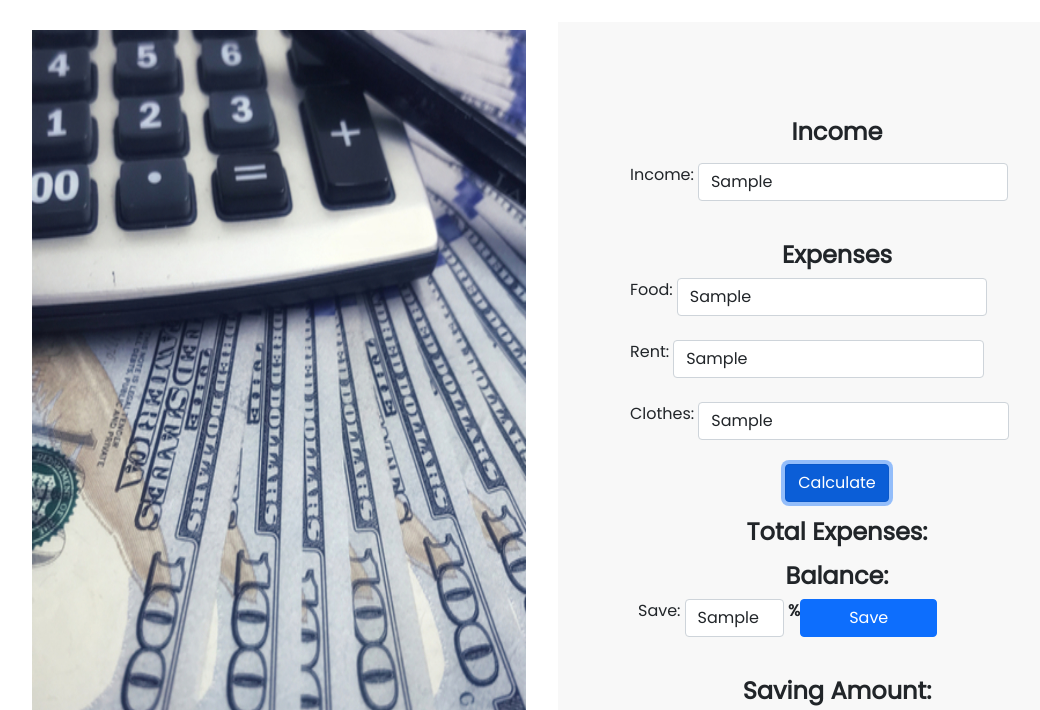
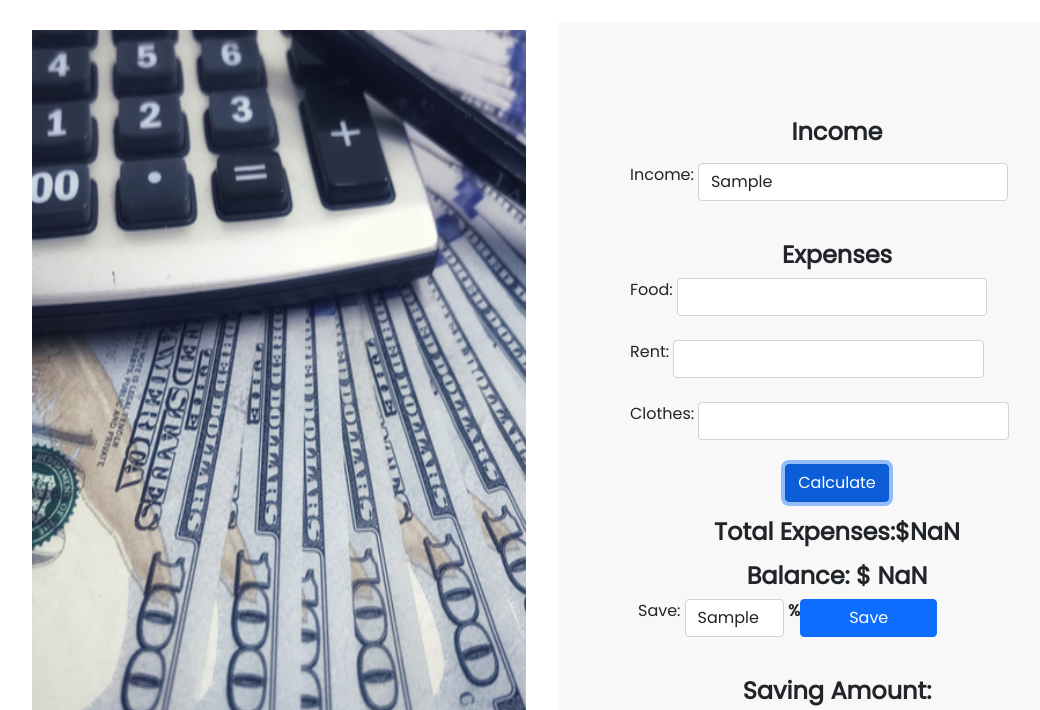
Before and after one commit to muhammadsajit/money-master-website, a plain HTML site: page index.html in a window 1280 px wide. Both pictures are taken after typing "Sample", "Sample", "Sample", "Sample", "Sample" into the empty fields and a click on the button "Calculate". Shown: the part 90-800 px from the top of the page, without its empty margins (82-1122 px from the left). Drawn offline with Linux system fonts and the light colour scheme.

Commit message:
expense & balance calculate

```diff
--- a/index.html
+++ b/index.html
@@ -52,27 +52,28 @@
                                       <div class="form-group d-flex">
                                          <label for="income">Income:</label>
 
-                                        <input type="text"class="form-control mb-4 w-75 mx-1" name="income">
+                                        <input id="income-input" type="text"class="form-control mb-4 w-75 mx-1" name="income">
                                       </div>
 
                                        <h3 class="text-center mt-3 fs-4 text-dark fw-bold">Expenses</h3>
                                       <div class="form-group d-flex">
                                         <label for="food">Food:</label>
-                                        <input type="text"class="form-control mb-4 w-75 mx-1" name="food">
+                                        <input id="food-input" type="text"class="form-control mb-4 w-75 mx-1" name="food">
                                       </div>
                                       <div class="form-group d-flex">
                                         <label for="rent">Rent: </label>
-                                      <input type="text"class="form-control mb-4 w-75 mx-1" name="rent">
+                                      <input id="rent-input" type="text"class="form-control mb-4 w-75 mx-1" name="rent">
                                       </div>
                                       <div class="form-group d-flex ">
                                         <label for="clothes">Clothes:</label>
-                                        <input type="text"class="form-control mb-4 w-75 mx-1" name="clothes">
+                                        <input id="cloth-input" type="text"class="form-control mb-4 w-75 mx-1" name="clothes">
                                       </div>
                                      <div class="text-center">
-                                      <button type="button" class="btn btn-primary text-white">Calculate</button>
+                                      <button id="calculate-button" type="button" class="btn btn-primary text-white">Calculate</button>
                                      </div>
-                                     <h3 class="text-center mt-3 fs-4 text-dark fw-bold">Total Expenses:</h3>
-                                     <h3 class="text-center mt-3 fs-4 text-dark fw-bold">Balance:</h3>
+                                     <h3  class="text-center mt-3 fs-4 text-dark fw-bold">Total Expenses:$<span id="total-expense" >00</span></h3>
+
+                                     <h3 class="text-center mt-3 fs-4 text-dark fw-bold">Balance: $ <span id="balance">00</span> </h3>
                                      <div class="form-group d-flex mx-2 ">
                                       <label for="save">Save:</label>
                                       <input type="text"class="form-control mb-4 w-25 mx-1" name="save">
--- a/js/money.js
+++ b/js/money.js
@@ -1 +1,48 @@
-console.log('money');
+document.getElementById('calculate-button').addEventListener('click',function(){
+    //get income field
+     const incomeField=document.getElementById('income-input');
+     const newIncomeValueText=incomeField.value;
+     const newIncomeValue=parseFloat(newIncomeValueText);
+
+
+
+     //get food field
+     const foodField=document.getElementById('food-input');
+    const newFoodValueText=foodField.value;
+    const newFoodValue=parseFloat(newFoodValueText);
+//        //get rent field
+    const rentField=document.getElementById('rent-input');
+    const newRentValueText=rentField.value;
+    const newRentValue=parseFloat(newRentValueText);
+//      //get cloth field
+     const clothesField=document.getElementById('cloth-input');
+    const newClothesValueText=clothesField.value;
+      const newClothesValue=parseFloat(newClothesValueText);
+
+
+//     //total expense calculate
+      const totalExpense=document.getElementById('total-expense');
+      const previousExpenseText= totalExpense.innerText;
+      const previousExpense=parseFloat(previousExpenseText);
+     const newExpense=previousExpense+newFoodValue+newRentValue+newClothesValue;
+    totalExpense.innerText=newExpense;
+       //balnce calcute
+       const balance=document.getElementById('balance');
+            const previousBalanceText= balance.innerText;
+            const previousBalance=parseFloat(previousBalanceText);
+             const newBalance=newIncomeValue-newExpense;
+             balance.innerText=newBalance;
+    //clear income Field
+    //   incomeField.value='';
+    //clear food field
+    foodField.value='';
+     //clear rent Field
+     rentField.value='';
+        //clear cloth Field
+        clothesField.value='';
+
+
+
+
+
+})
```
